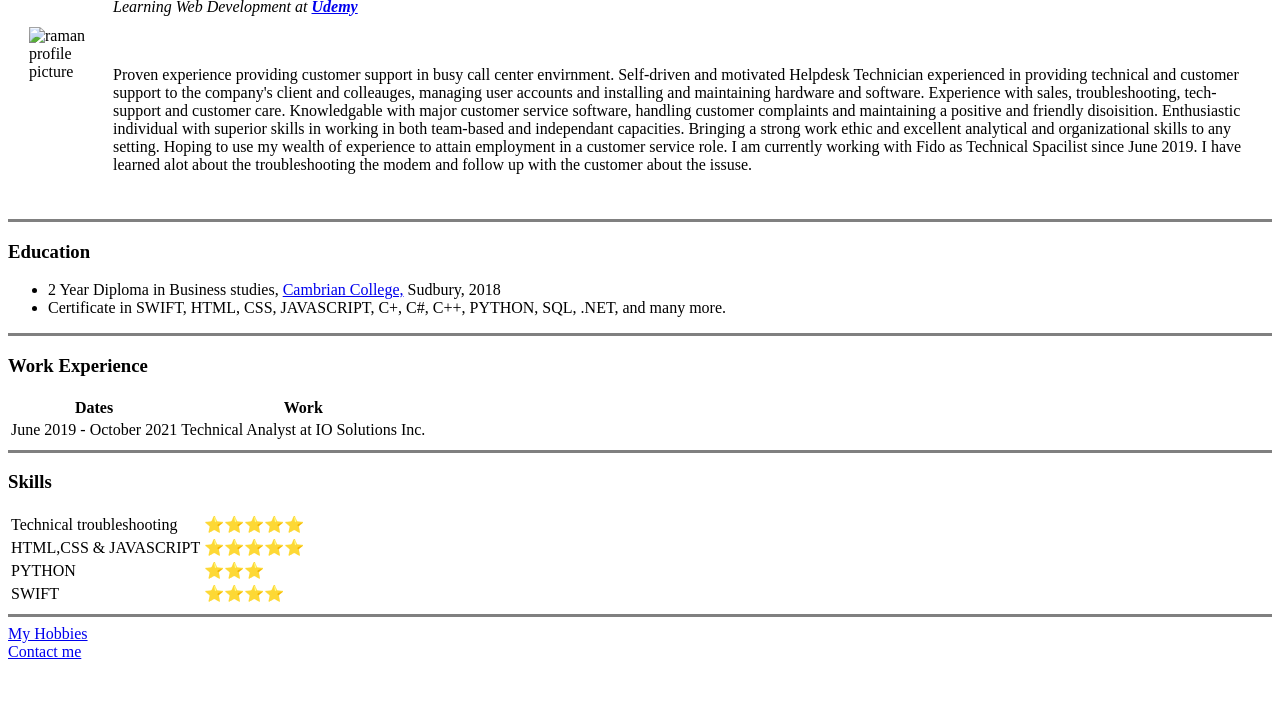
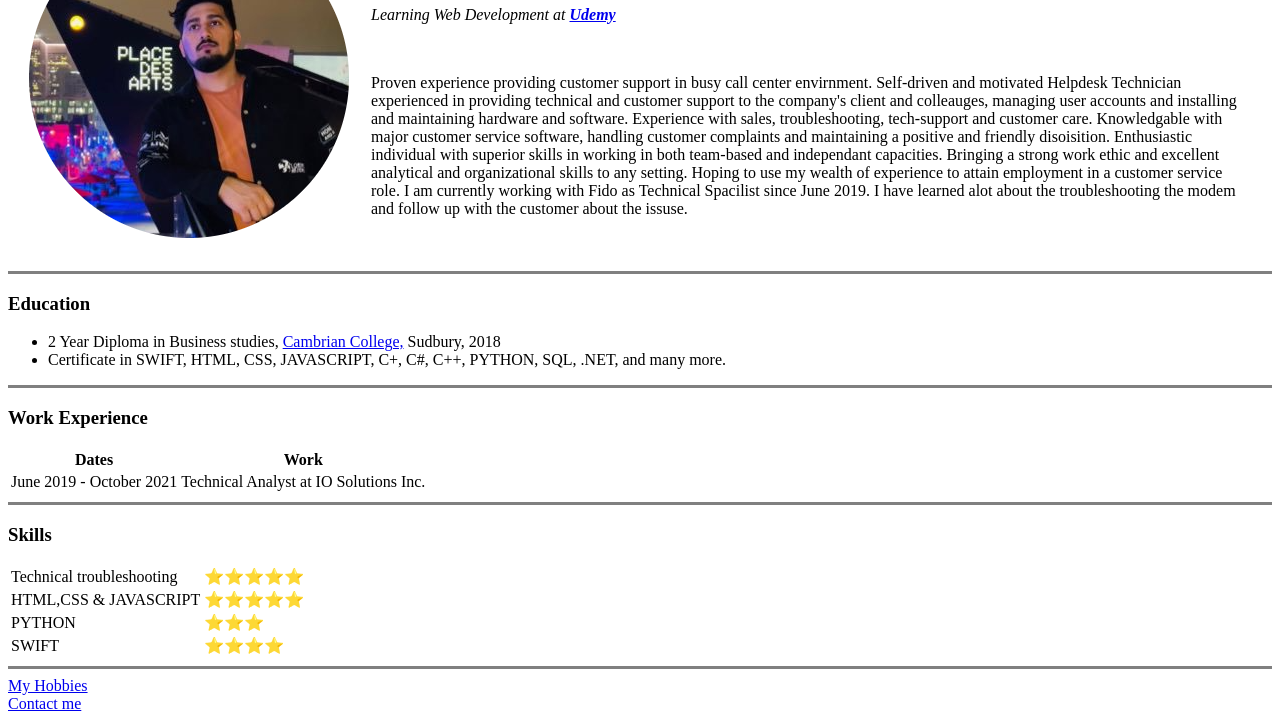
Before and after one commit to Ramanmeghwal/CV, a plain HTML site: page index.html in a window 1280 px wide. Shown: the part 111-832 px from the top of the page. Before the commit the page ends 800 px from the top, so only its background shows below. Drawn offline with Linux system fonts and the light colour scheme.

Commit message:
update CV

```diff
--- a/index.html
+++ b/index.html
@@ -9,7 +9,7 @@
 <body>
   <table cellspacing="20">
     <tr>
-      <td><img src="images/raman-modified.png" alt="raman profile picture"></td>
+      <td><img src="raman-modified.png" alt="raman profile picture"></td>
       <td>
         <h1>Raman Meghwal</h1>
         <p>
```
